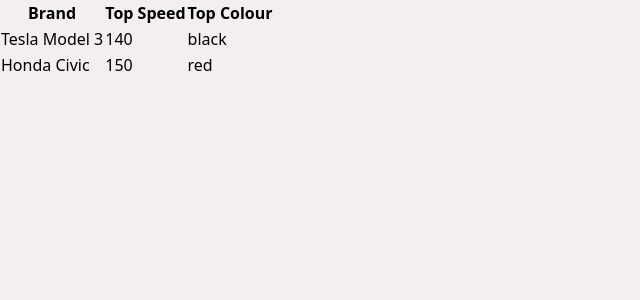
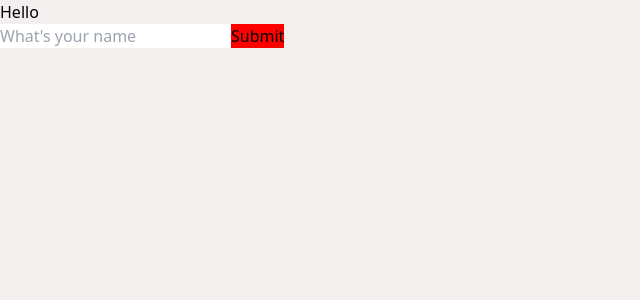
Before and after one commit to FlyntDenzel/React_Tutorials, a React (Vite) app: page / in a window 1280 px wide. Shown: the top 300 px of the page, without its empty margins (0-640 px from the left). Built offline with nearby package versions, Linux system fonts and the light colour scheme.

Commit message:
learned about event handling

```diff
--- a/src/App.jsx
+++ b/src/App.jsx
@@ -12,6 +12,7 @@ import Index from './States/Index'
 import Timer from './Timer App/Timer'
 import StateTimer from './Timer App/StateTimer'
 import Array from './Destructuring/Array'
+import Event from './Event_Handling/Event'
 
 const App = () => {
   return (
@@ -28,7 +29,8 @@ const App = () => {
       {/* <Index /> */}
       {/* <Timer /> */}
       {/* <StateTimer /> */}
-      <Array />
+      {/* <Array /> */}
+      <Event />
     </div>
   )
 }
--- a/src/Destructuring/Array.jsx
+++ b/src/Destructuring/Array.jsx
@@ -1,7 +1,6 @@
 import React from 'react'
 import animals from '../data/data';
 import cars from '../data/practice';
-import Tables from './Tables';
 
 // Destructuring Arrays
 // console.log(data);
--- a/src/Destructuring/Tables.jsx
+++ /dev/null
@@ -1,33 +0,0 @@
-import React from 'react'
-import practice from '../data/practice'
-
-const Table = (props) => {
-  return (
-    <>
-        <table>
-        <tr>
-            <th>Brand</th>
-            <th>Top Speed</th>
-            <th>Top Colour</th>
-        </tr>
-        <tr>
-            <td>x</td>
-            <td>y</td>
-            <td>z</td>
-        </tr>
-        <tr>
-            <td>x1</td>
-            <td>y1</td>
-            <td>z1</td>
-        </tr>
-        <tr>
-            <td>x2</td>
-            <td>y2</td>
-            <td>z2</td>
-        </tr>
-        </table>
-    </>
-  )
-}
-
-export default Table
--- /dev/null
+++ b/src/Event_Handling/Event.jsx
@@ -0,0 +1,26 @@
+import React, { useState } from 'react'
+
+const Event = () => {
+
+  const [text, setText] = useState("Hello")
+
+  const handleClick = () => {
+    setText("Submitted");
+  }
+
+  return (
+    <>
+    <div className='flex justify-center items-center '>
+        <div>
+            <h1 className='text-4xl'>{text}</h1>
+            <div>
+                <input type="text" placeholder="What's your name" />
+                <button className='p-2 bg-blue-300 rounded-lg mx-2' style={{backgroundColor:"red"}} onClick={handleClick}>Submit</button>
+            </div>
+        </div>
+    </div>
+    </>
+  )
+}
+
+export default Event
```
